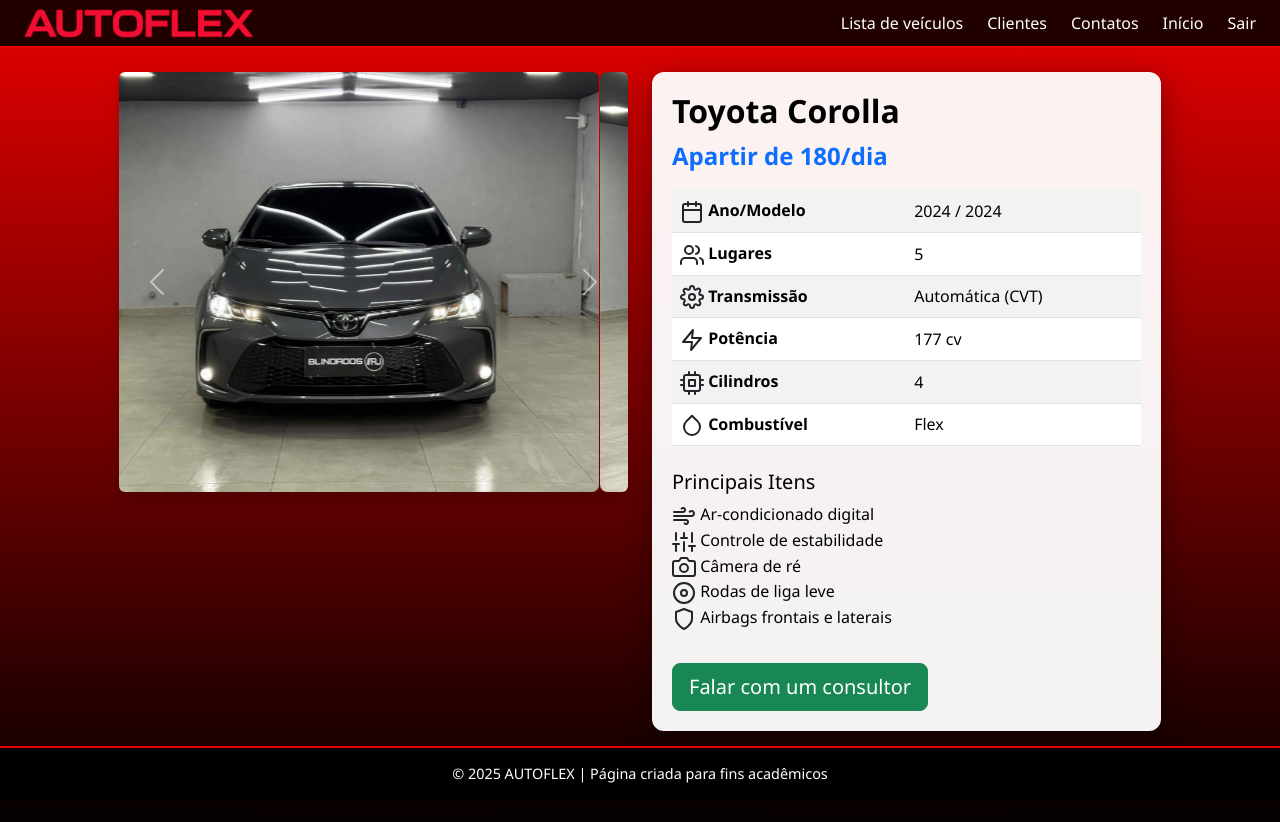
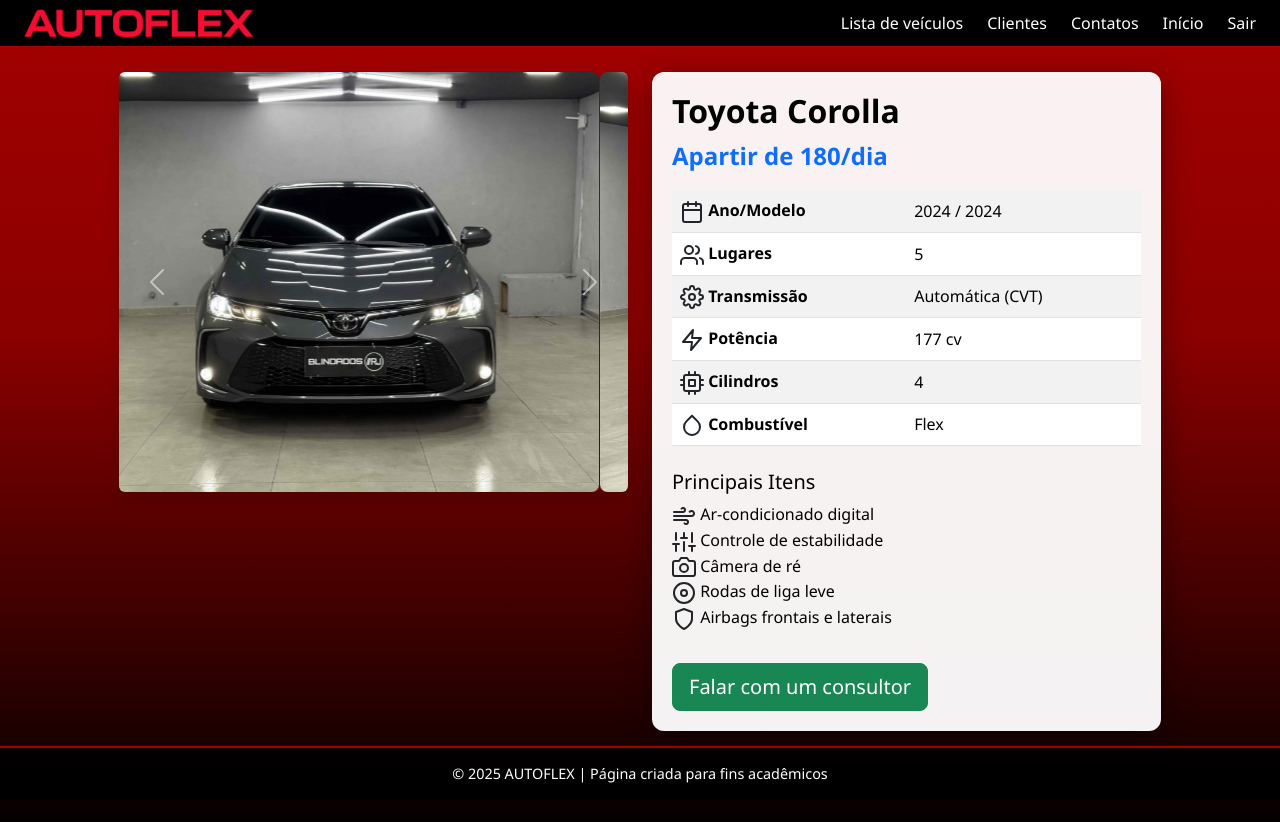
Before and after one commit to JoaoGabriel014/Projeto-final-HTML, a website: page pag car/pag2.html in a window 1280 px wide. Drawn offline with nearby package versions, Linux system fonts and the light colour scheme.

Commit message:
mudanças de cor na pagina do corolla

```diff
--- a/pag car/pag2.html
+++ b/pag car/pag2.html
@@ -10,7 +10,7 @@
   <style>
     :root {
       --vermelho-escuro: #8b0000;
-      --vermelho-claro: #e60000;
+      --vermelho-claro: #a30000;
       --preto: #000000;
       --branco: #ffffff;
     }
@@ -25,8 +25,9 @@
     }
 
     .navbar {
-      background-color: rgba(0, 0, 0, 0.85) !important;
+      background-color: rgb(0, 0, 0) !important;
       border-bottom: 2px solid var(--vermelho-claro);
+      padding: 8px 12px;
     }
 
     .navbar a {
```
Also changed, not shown: contato.html (+1 -1 lines).
